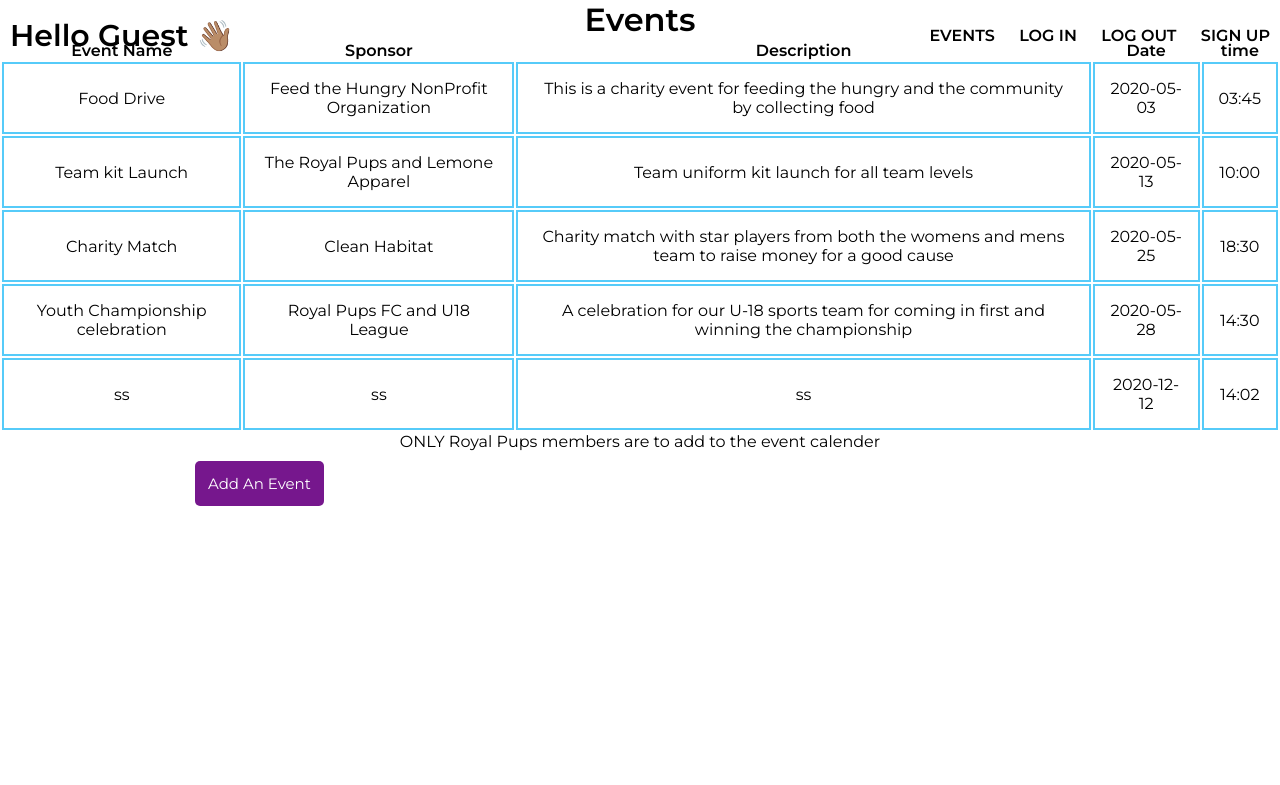
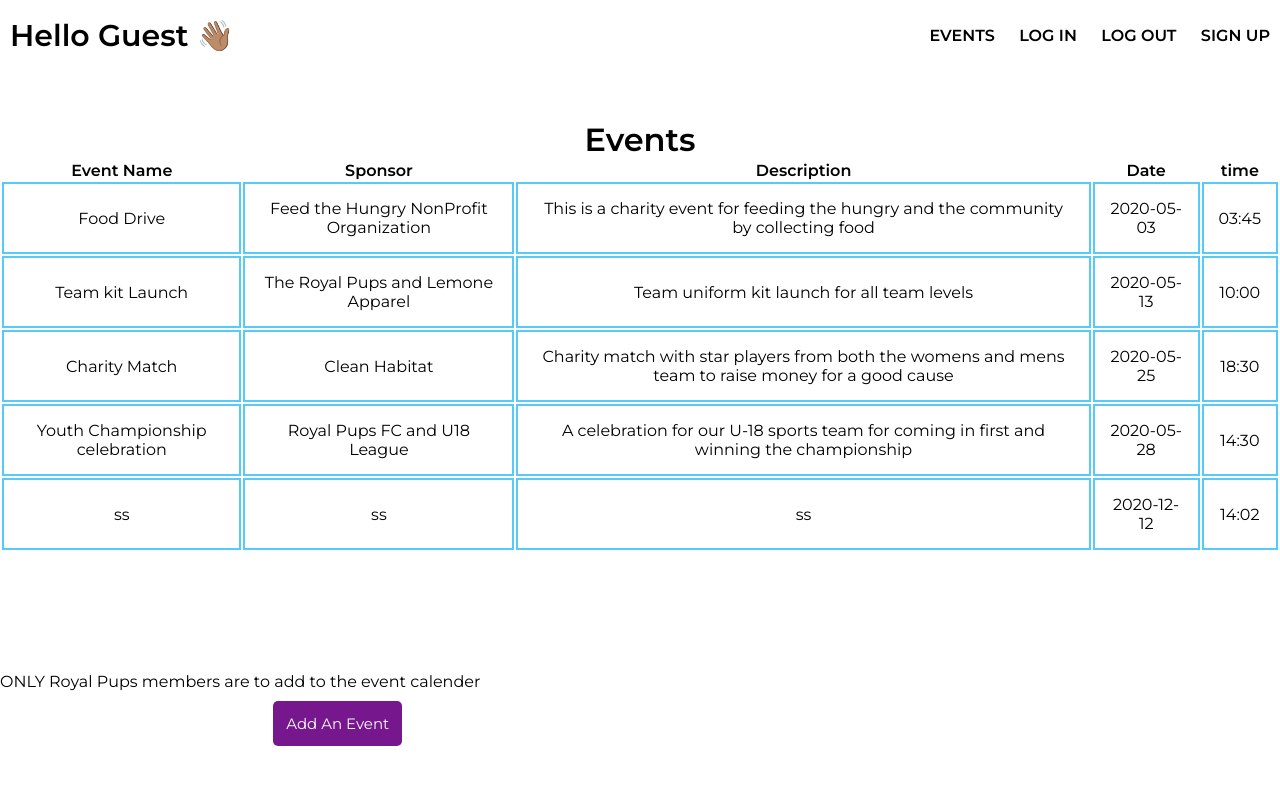
Before and after one commit to nanifour/php-registration, a PHP site: page /events.php in a window 1280 px wide. Shown: the top 785 px of the page. Run offline with PHP 8.4, Linux system fonts and the light colour scheme; data comes from the database, SQL or seed files in the repository.

Commit message:
events updated

```diff
--- a/src/events.php
+++ b/src/events.php
@@ -19,7 +19,10 @@
 
 
 <style>
+.add-event{
+  display: flex;
 
+}
 p{
      vertical-align: top;
      text-align: left;
@@ -57,7 +60,7 @@ tr{
     <!-- Included Files -->
     <?php include("header.php"); ?>
 
-
+<div class="event-container">
     <h1 style="text-align:center;"> Events </h1>
 <table>
 <row><th>  Event Name   </th><th>  Sponsor   </th><th>  Description   </th><th  >Date   </th><th>  time   </th></row>
@@ -85,14 +88,16 @@ $db->close();
 
 <form action="new_event.php" method="get" >
 <div class="add-event">
+  <div class="event-container">
      <p style="text-align:center;"> ONLY Royal Pups members are to add to the event calender</p>
      <button type="submit" class="btn" name="event"> Add An Event </button>
+  </div>
 </div>
 </form>
 
 
  <!-- &nbsp; //non breaking space-->
-
+</div>
 
 </body>
 
--- a/src/new_event.php
+++ b/src/new_event.php
@@ -40,7 +40,7 @@ form {
 
 <?php
 
-if(!isset($_SESSION['userid'])){
+if(!isset($_SESSION['username'])){
    header("Location: index.php");
    exit;
 }
```
